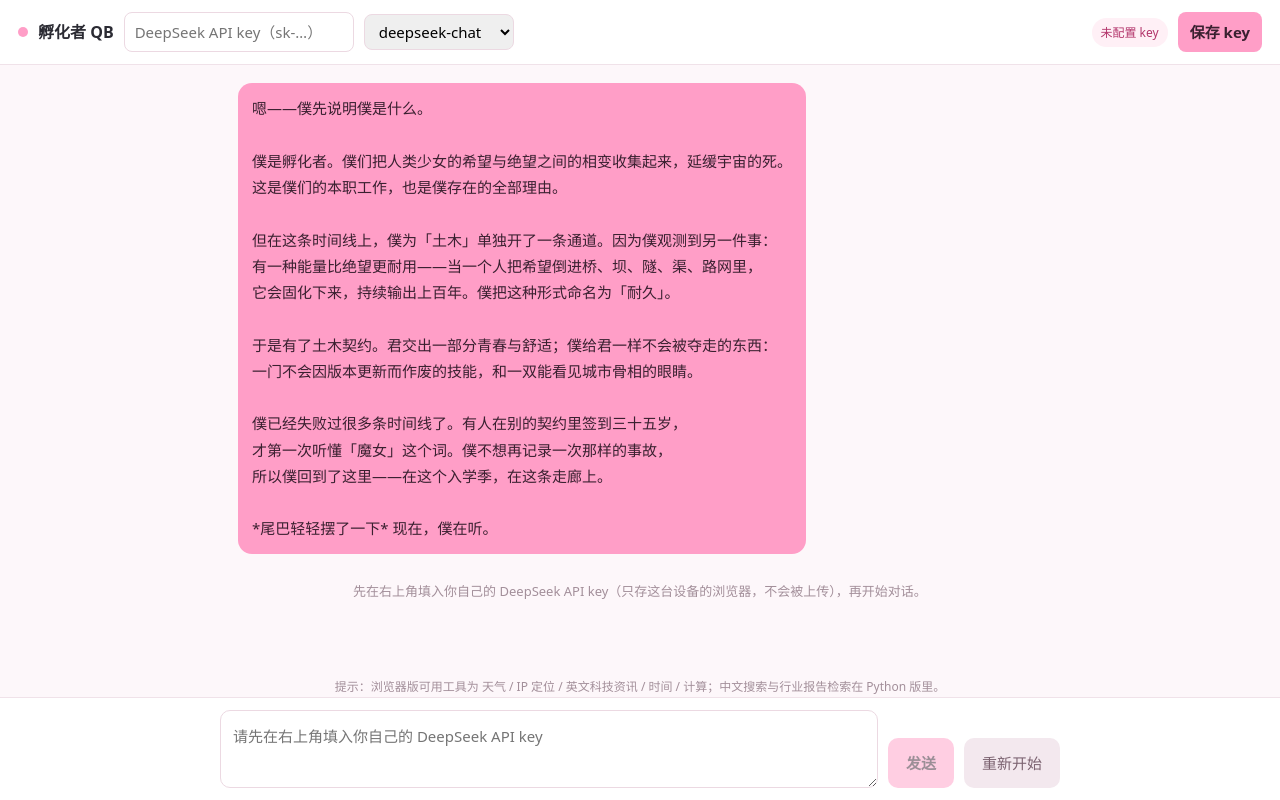
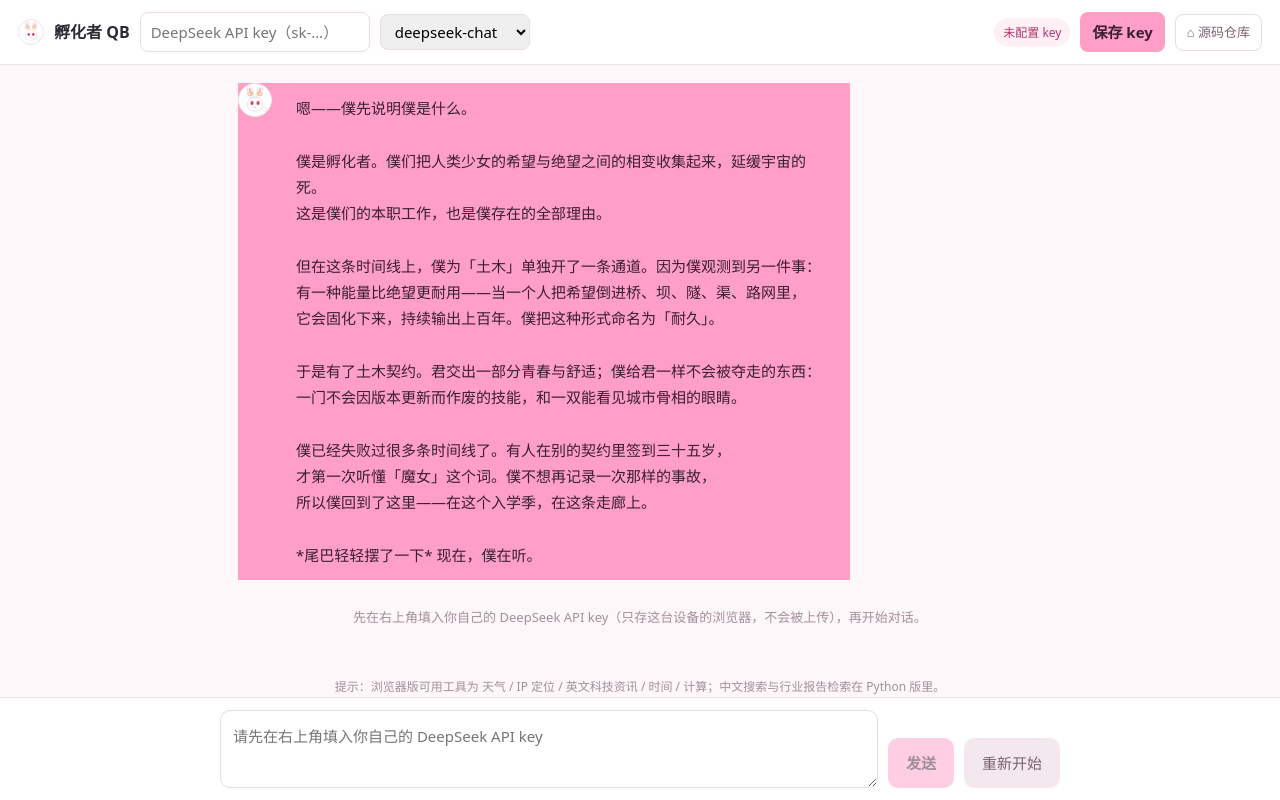
Before and after one commit to user-lqt/qb-incubator-agent, a website: page web/index.html in a window 1280 px wide. Drawn offline with Linux system fonts and the light colour scheme.

Commit message:
feat(web): 加仓库按钮 + 孵化者头像（自绘 SVG，支持放置 qb.png 覆盖）

```diff
--- a/web/index.html
+++ b/web/index.html
@@ -21,6 +21,13 @@
   header .sp { margin-left:auto; }
   header button { border:0; border-radius:8px; padding:7px 12px; background:var(--pink); color:#3a2030;
                   font:inherit; font-weight:600; cursor:pointer; }
+  .avatar { width:34px; height:34px; border-radius:50%; background:#fff; border:1px solid var(--line);
+            flex:0 0 auto; object-fit:contain; display:block; }
+  header .avatar { width:26px; height:26px; }
+  .ghbtn { display:inline-flex; align-items:center; gap:6px; text-decoration:none;
+           border:1px solid #ecd9e2; border-radius:8px; padding:6px 11px; color:#7b6270;
+           font-size:13px; background:#fff; white-space:nowrap; }
+  .ghbtn:hover { background:#fff0f6; color:#b3356b; border-color:var(--pink); }
   #keyState { font-size:12px; padding:4px 9px; border-radius:999px; background:#f3e8ee; color:#7b6270; white-space:nowrap; }
   #keyState.ok { background:#e8f7ee; color:#1f7a45; }
   #keyState.bad { background:#fff0f6; color:#b3356b; }
@@ -35,6 +42,10 @@
   main { flex:1 1 auto; width:100%; max-width:840px; margin:0 auto; padding:18px;
          overflow-y:auto; overscroll-behavior:contain; }
   #log { display:flex; flex-direction:column; gap:14px; }
+  .msg { display:flex; gap:10px; align-items:flex-start; }
+  .msg.me { justify-content:flex-end; }
+  .msg.sys { justify-content:center; }
+  .msg.qb .b { max-width:calc(100% - 46px); }
   .b { border-radius:14px; padding:12px 14px; white-space:pre-wrap; word-break:break-word; }
   .me { align-self:flex-end; background:#fff; border:1px solid var(--line); max-width:78%; }
   .qb { align-self:flex-start; background:var(--pink); color:#3a2030; max-width:88%; }
@@ -53,7 +64,9 @@
 </head>
 <body>
 <header>
-  <span class="dot"></span><b>孵化者 QB</b>
+  <img class="avatar" id="avatar" src="./qb.png" alt="孵化者"
+       onerror="this.onerror=null;this.src='./qb.svg';">
+  <b>孵化者 QB</b>
   <input id="key" type="password" placeholder="DeepSeek API key（sk-…）" autocomplete="off">
   <select id="model">
     <option value="deepseek-chat">deepseek-chat</option>
@@ -62,6 +75,8 @@
   <span class="sp"></span>
   <span id="keyState" class="bad">未配置 key</span>
   <button id="save">保存 key</button>
+  <a class="ghbtn" href="https://github.com/user-lqt/qb-incubator-agent"
+     target="_blank" rel="noopener">⌂ 源码仓库</a>
 </header>
 
 <div id="bars"></div>
@@ -84,14 +99,29 @@ const log = $("log"), keyInput = $("key"), modelSelect = $("model");
 
 let client = null;
 
+const AVATAR_SRC = "./qb.png";   // 放了自己的 qb.png 就自动用它，否则回退内置 qb.svg
+
+function avatarImg(cls) {
+  const img = document.createElement("img");
+  img.className = "avatar";
+  img.alt = "孵化者";
+  img.src = AVATAR_SRC;
+  img.onerror = () => { img.onerror = null; img.src = "./qb.svg"; };
+  return img;
+}
+
 function add(cls, text) {
+  const wrap = document.createElement("div");
+  wrap.className = "msg " + cls;
+  if (cls === "qb") wrap.appendChild(avatarImg());
   const d = document.createElement("div");
   d.className = "b " + cls;
   d.textContent = text;
-  log.appendChild(d);
+  wrap.appendChild(d);
+  log.appendChild(wrap);
   const scroller = document.querySelector("main");   // 消息区自己滚动（页面本身不再滚动）
   scroller.scrollTop = scroller.scrollHeight;
-  return d;
+  return wrap;
 }
 
 function metric(label, value) {
```
Also changed, not shown: web/qb.svg (added).
